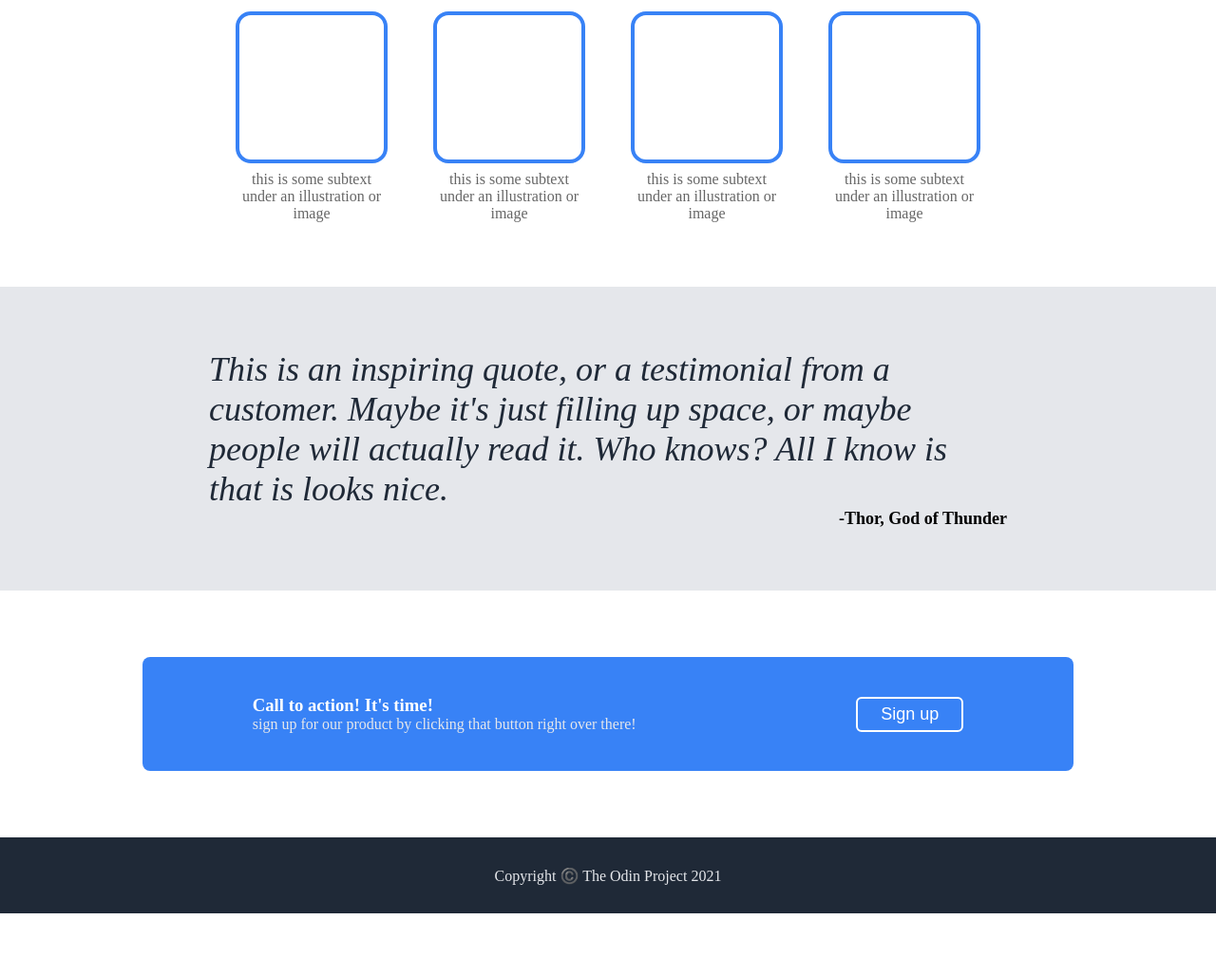
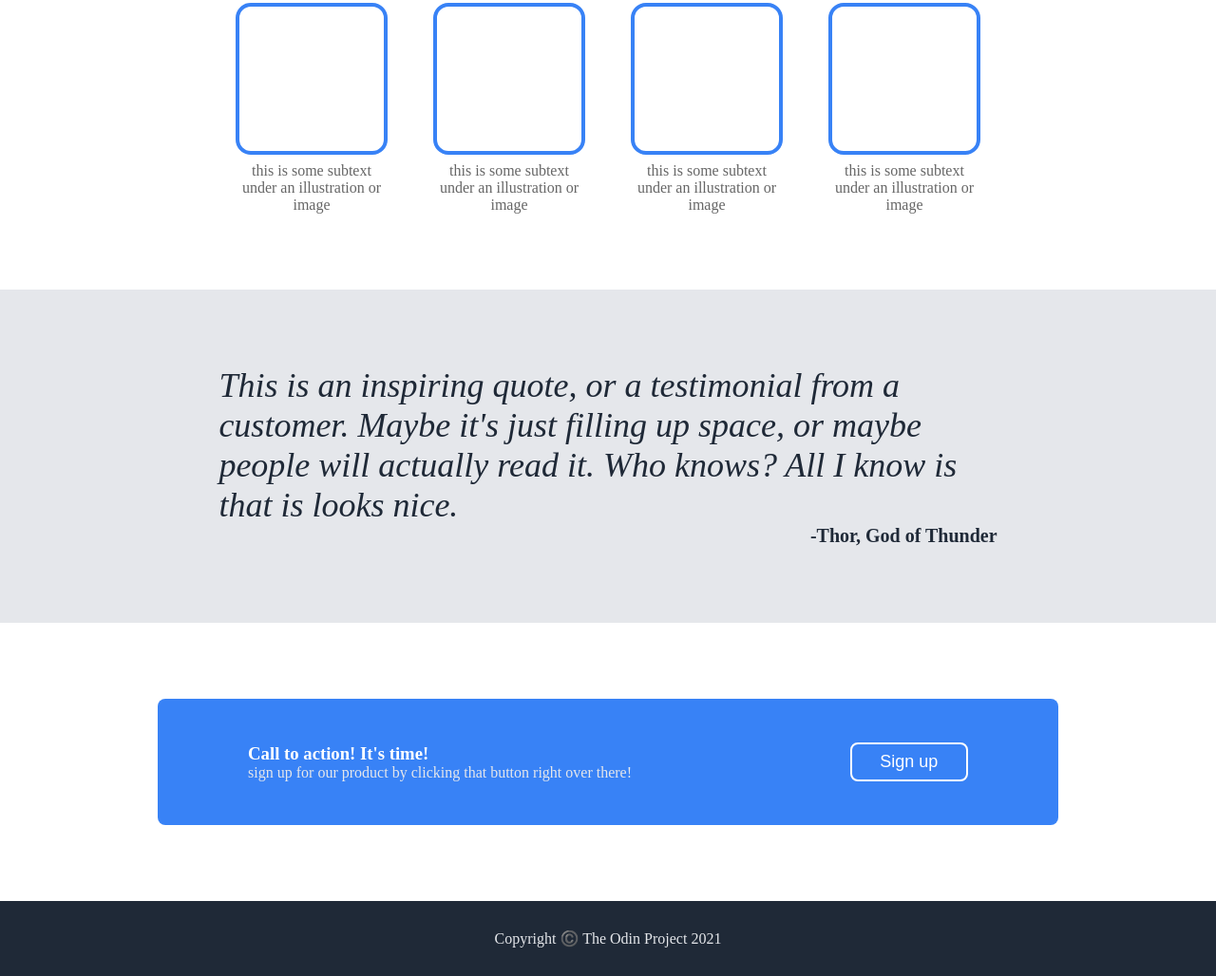
Before and after one commit to fgh319/odin-landing-page, a plain HTML site: page index.html in a window 1280 px wide. Shown: the part 649-1677 px from the top of the page at 95% size. Before the commit the page ends 1611 px from the top, so only its background shows below. Drawn offline with Linux system fonts and the light colour scheme.

Commit message:
调整css部分的一些边距等问题

```diff
--- a/index.html
+++ b/index.html
@@ -55,7 +55,7 @@
   <div class="quote">
     <p class="quotation">This is an inspiring quote, or a testimonial from a customer. Maybe it's just filling up space,
       or maybe people will actually read it. Who knows? All I know is that is looks nice.</p>
-    <p class="author">-Thor, God of Thunder</p>
+    <p class="author"><span>-Thor, God of Thunder</span></p>
   </div>
 
   <div class="action">
--- a/styles.css
+++ b/styles.css
@@ -20,18 +20,17 @@ header {
     display: flex;
     justify-content: space-between;
     align-items: center;
-    padding: 12px 150px;
+    padding: 12px 13%;
 
 }
 
 .logo {
     color: #F9FAF8;
-    font-size: 24px;
+    font-size: 22px;
     font-weight: bold;
 }
 
 .header-links {
-    font-size: 18px;
     color: #E5E7Eb;
     display: flex;
     gap: 24px;
@@ -39,11 +38,10 @@ header {
 
 .hero {
     background-color: #1F2937;
+    padding: 100px 13%;
     display: flex;
     align-items: center;
-    gap: 50px;
-    height: 450px;
-    padding: 0px 150px;
+    gap: 46px;
 }
 
 .hero .left {
@@ -52,16 +50,16 @@ header {
 
 .hero .right {
     flex: 1;
-    height: 220px;
-    background-color: #767b86;
-    color: #E5E7Eb;
+    height: 230px;
+    background-color: #6d747d;
+    color:#E5E7EB;
     display: flex;
     justify-content: center;
     align-items: center;
 }
 
 .hero h1 {
-    font-size: 48px;
+    font-size: 46px;
     font-weight: extra-bold;
     color: #F9FAF8;
     margin-bottom: 6px;
@@ -84,11 +82,11 @@ header {
 }
 
 .info {
-    height: 450px;
+    padding: 80px 16%;
     text-align: center;
     display: flex;
     flex-direction: column;
-    justify-content: center;
+    /* align-items: center; */
 }
 
 .info h2 {
@@ -102,6 +100,7 @@ header {
     display: flex;
     justify-content: center;
     gap: 48px;
+    flex-wrap: wrap;
 }
 
 .items li {
@@ -124,42 +123,45 @@ header {
 }
 
 .quote {
-    height: 320px;
     background-color: #E5E7EB;
-    padding: 0px 220px;
+    color: #1F2937;
+    padding: 80px 18%;
     display: flex;
     flex-direction: column;
-    justify-content: center;
 }
 
 .quotation {
     font-size: 36px;
     font-weight: lighter;
     font-style: italic;
-    color: #1F2937;
+
 }
 
 .author {
-    margin-left: auto;
-    font-size: 18px;
+    font-size: 20px;
     font-weight: bold;
+    align-self: flex-end;
 }
 
 .action {
-    height: 260px;
-    padding: 0 150px;
-    display: flex;
-    align-items: center;
+    padding: 80px 13%;
 }
 
 .signup {
-    height: 120px;
+    /* width: 75%;
+    margin: 0 auto; */
+    padding: 46px 10%;
     border-radius: 8px;
-    flex: 1;
     background-color: #3882F6;
     display: flex;
-    justify-content: space-around;
     align-items: center;
+    gap: 16px;
+    flex-wrap: wrap;
+}
+
+.signup div {
+    flex-grow: 9;
+    flex-basis: 220px;
 }
 
 .signup h3 {
@@ -172,19 +174,19 @@ header {
 
 .signup button {
     border: 2px solid white;
-    border-radius: 6px;
+    border-radius: 8px;
     color: white;
     background-color: #3882F6;
-    padding: 6px 24px;
+    cursor: pointer;
+    padding: 8px 0px;
     font-size: 18px;
-    cursor: pointer;
+    flex-grow: 1;
+    flex-basis: 80px;
 }
 
 footer {
     background-color: #1F2937;
     color: #E5E7EB;
-    height: 80px;
-    display: flex;
-    justify-content: center;
-    align-items: center;
+    text-align: center;
+    padding: 30px 0px;
 }
```
